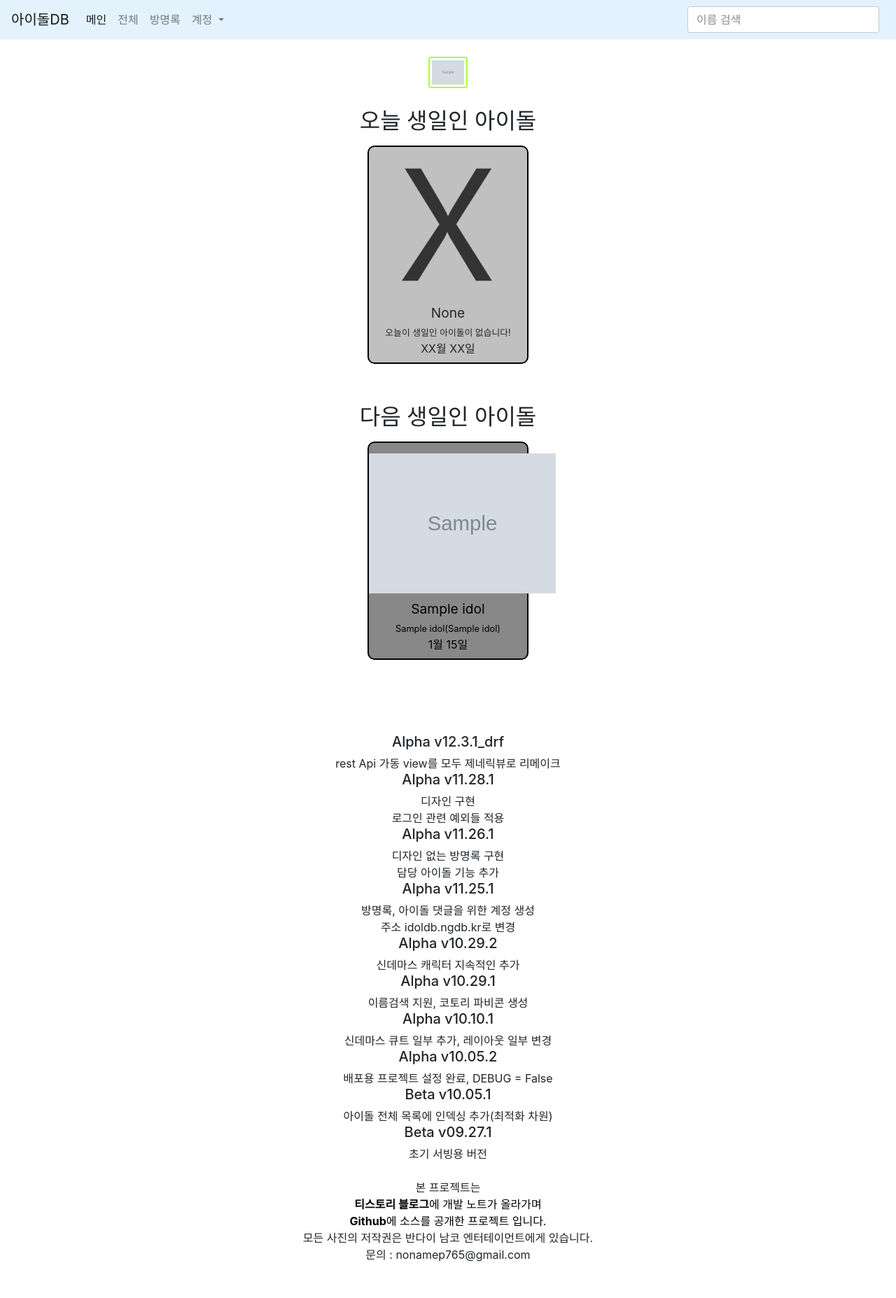
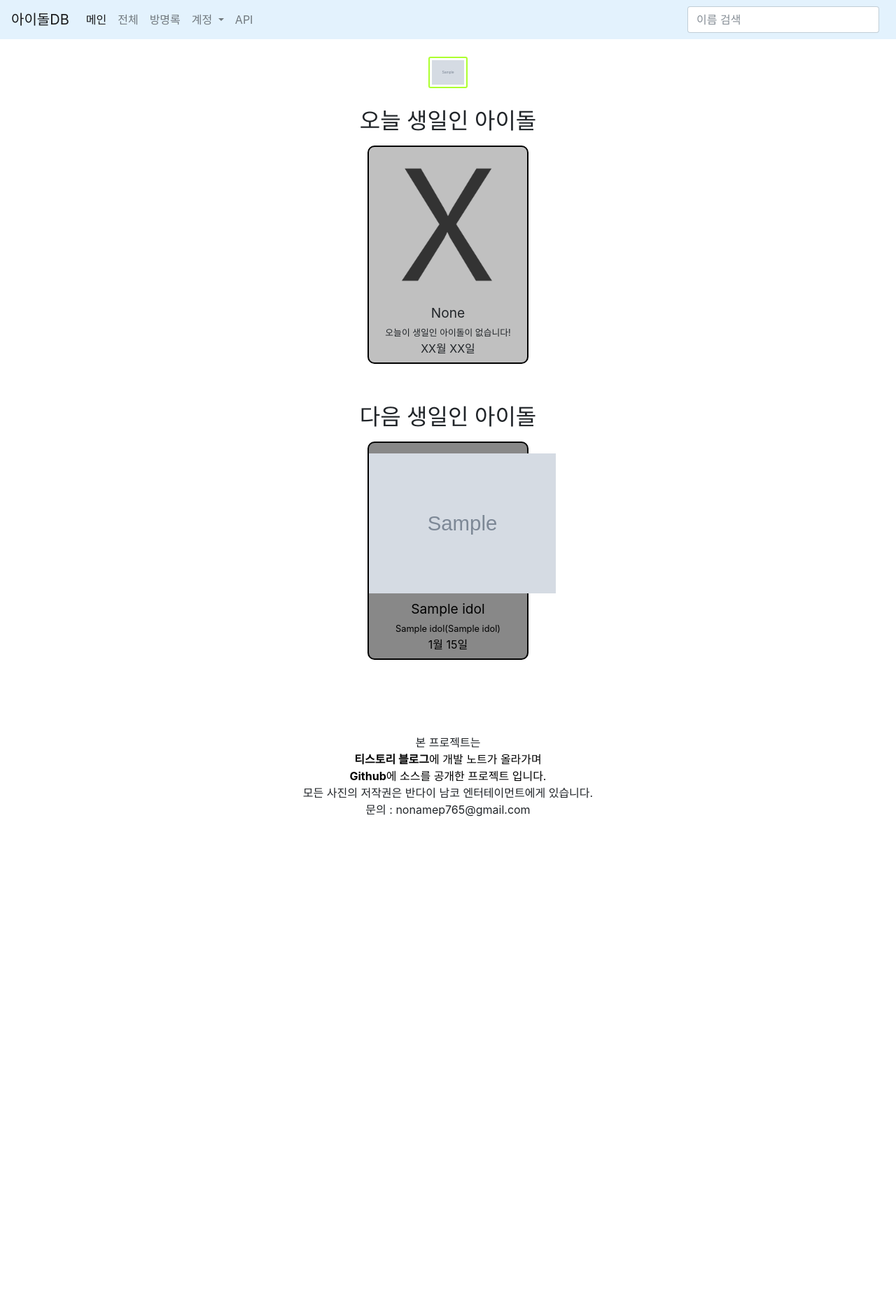
Before and after one commit to Blgada12/idolDB_Django, a Django app: page / in a window 1280 px wide. Shown: the whole page at 70% size. After the commit the page ends 1167 px from the top, so only its background shows below. Run offline with Django 3.2, Linux system fonts and the light colour scheme; tables that the repository leaves empty hold one stand-in row (values such as "Sample post"); grey boxes marked "Sample" are stand-in pictures; parts of the project's set-up code (start-up, migrations or seed data) failed here and were passed over; some libraries are stand-ins or nearby versions.

Commit message:
Alpha v12.3.1_drf

```diff
--- a/idolmaster/views.py
+++ b/idolmaster/views.py
@@ -698,21 +698,26 @@ class IdolViewSet(viewsets.ModelViewSet):
 
     def list(self, req, *args, **kwargs):
         queryset = self.get_queryset()
-        Qs = Q(Q(KoreanName__contains=req.GET.get('korean_name') if req.GET.get('korean_name') else '') \
-               & Q(JapaneseName__contains=req.GET.get('japanese_name') if req.GET.get('japanese_name') else '') \
-               & Q(KanjiName__contains=req.GET.get('kanji_name') if req.GET.get('kanji_name') else '')
-               )
+        if req.GET.get('id'):
+            result = queryset.filter(id=req.GET.get('id'))
+        else:
+            Qs = Q(Q(KoreanName__contains=req.GET.get('korean_name') if req.GET.get('korean_name') else '') \
+                   & Q(JapaneseName__contains=req.GET.get('japanese_name') if req.GET.get('japanese_name') else '') \
+                   & Q(KanjiName__contains=req.GET.get('kanji_name') if req.GET.get('kanji_name') else '')
+                   )
 
-        if req.GET.get('productions'):
-            po = Production.objects
-            Qp = Q()
-            for i in req.GET.get('productions').split(','):
-                now_production = po.get(id=i)
-                Qp |= Q(production=now_production)
-            Qs &= Qp
+            if req.GET.get('productions'):
+                po = Production.objects
+                Qp = Q()
+                for i in req.GET.get('productions').split(','):
+                    now_production = po.get(id=i)
+                    Qp |= Q(production=now_production)
+                Qs &= Qp
+
+            result=queryset.filter(Qs)
 
         paginator = PageNumberPagination()
 
-        serializer = IdolSerializer(paginator.paginate_queryset(queryset.filter(Qs), req), many=True)
+        serializer = IdolSerializer(paginator.paginate_queryset(result, req), many=True)
 
         return paginator.get_paginated_response(serializer.data)
--- a/templates/idoldb/base.html
+++ b/templates/idoldb/base.html
@@ -90,9 +90,9 @@
                 </div>
             {% endif %}
         </li>
-        {#      <li class="nav-item">#}
-        {#        <a class="nav-link disabled" href="#">Disabled</a>#}
-        {#      </li>#}
+        <li class="nav-item">
+            <a class="nav-link" href="https://github.com/nonamep765/idolDB_Django" target="_blank">API</a>
+        </li>
     </ul>
     <form class="form-inline my-2 my-lg-0">
         <input class="form-control mr-sm-2"
--- a/templates/idoldb/index.html
+++ b/templates/idoldb/index.html
@@ -2,7 +2,6 @@
 {% block content %}
 <head>
     <title>오늘 생일인 아이돌</title>
-
 </head>
 <body class="design1">
 <div class="pro_select">
@@ -68,34 +67,10 @@
     </div>
 {% endfor %}
 <br><br><br><br>
-<h5>Alpha v12.3.1_drf</h5>
-rest Api 가동
-view를 모두 제네릭뷰로 리메이크
-<h5>Alpha v11.28.1</h5>
-디자인 구현<br>
-로그인 관련 예외들 적용
-<h5>Alpha v11.26.1</h5>
-디자인 없는 방명록 구현<br>
-담당 아이돌 기능 추가
-<h5>Alpha v11.25.1</h5>
-방명록, 아이돌 댓글을 위한 계정 생성<br>
-주소 idoldb.ngdb.kr로 변경
-<h5>Alpha v10.29.2</h5>
-신데마스 캐릭터 지속적인 추가
-<h5>Alpha v10.29.1</h5>
-이름검색 지원, 코토리 파비콘 생성
-<h5>Alpha v10.10.1</h5>
-신데마스 큐트 일부 추가, 레이아웃 일부 변경
-<h5>Alpha v10.05.2</h5>
-배포용 프로젝트 설정 완료, DEBUG = False
-<h5>Beta v10.05.1</h5>
-아이돌 전체 목록에 인덱싱 추가(최적화 차원)
-<h5>Beta v09.27.1</h5>
-초기 서빙용 버전
-<br><br>
+
 본 프로젝트는<br>
 <a class="cardLink" href="https://blgada12.tistory.com/category/PROJECT/%EC%95%84%EC%9D%B4%EB%8F%8CDB" target="_blank"><strong>티스토리 블로그</strong>에 개발 노트가 올라가며</a><br>
-<a class="cardLink" href="https://github.com/Blgada12/idolDB_Django" target="_blank"><strong>Github</strong>에 소스를 공개한 프로젝트 입니다.</a><br>
+<a class="cardLink" href="https://github.com/nonamep765/idolDB_Django" target="_blank"><strong>Github</strong>에 소스를 공개한 프로젝트 입니다.</a><br>
 모든 사진의 저작권은 반다이 남코 엔터테이먼트에게 있습니다.<br>
 문의 : nonamep765@gmail.com
 
```
Also changed, not shown: README.md.
